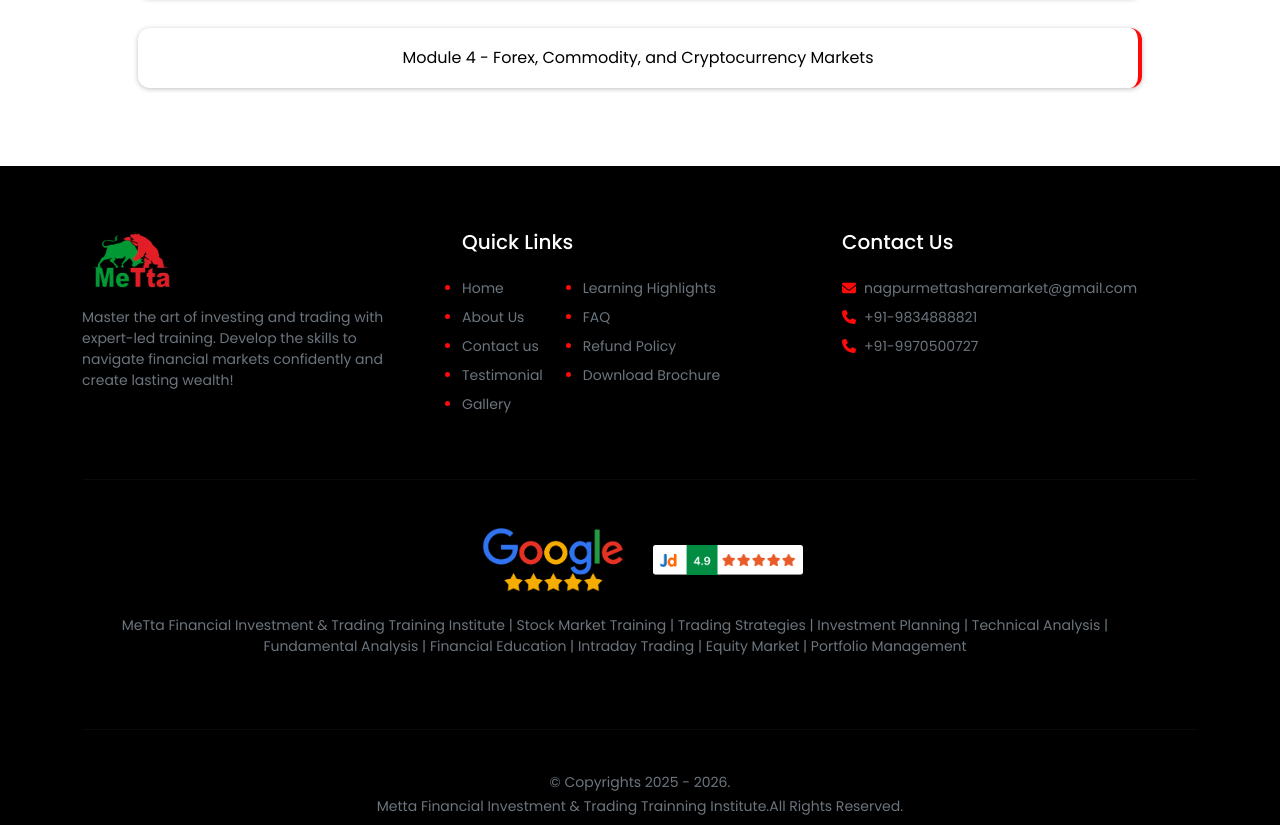
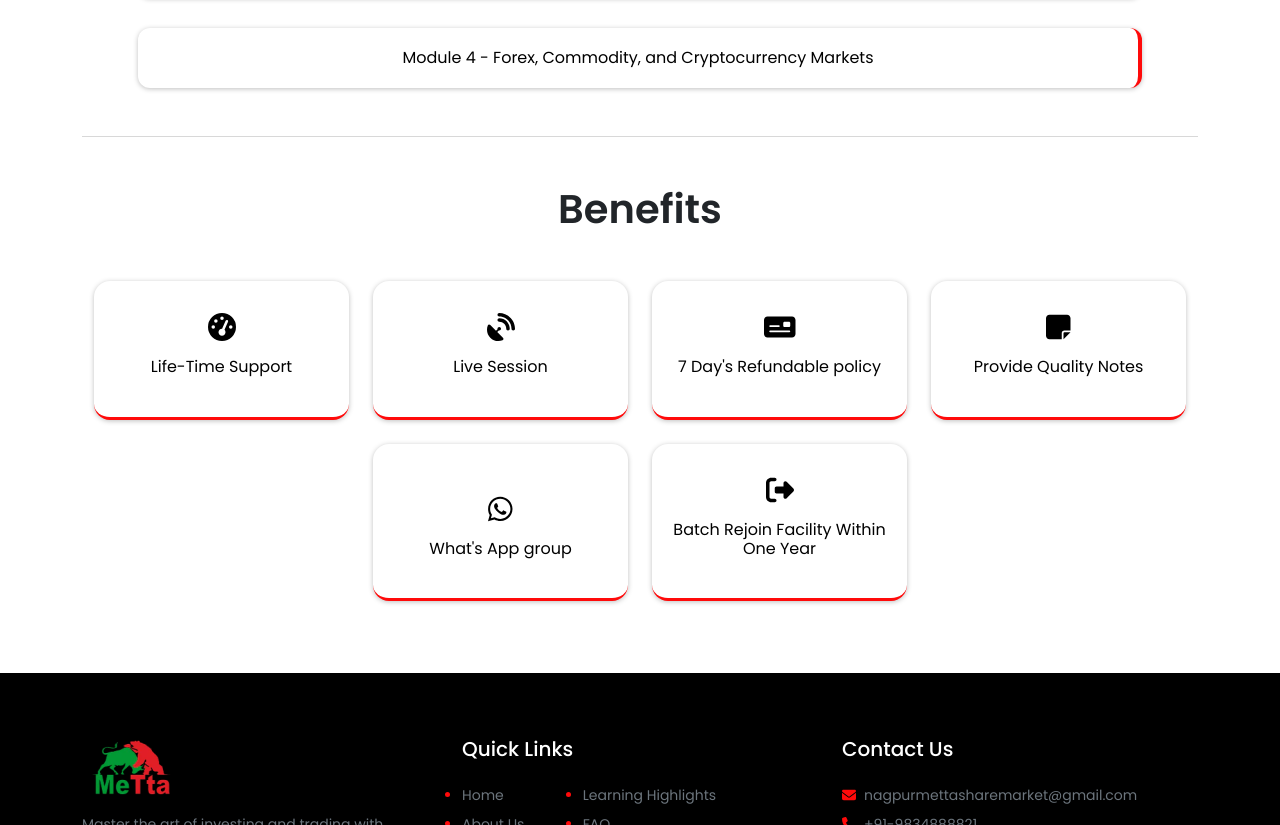
Before and after one commit to Ayush-mahajan-125/Metta-app, a React (Create React App) app: page /course-modules in a window 1280 px wide. Shown: the part 520-1345 px from the top of the page. Built offline with nearby package versions, Linux system fonts and the light colour scheme.

Commit message:
worked on update modules page

```diff
--- a/src/Components/Home/Certification.js
+++ b/src/Components/Home/Certification.js
@@ -3,7 +3,7 @@ import './Home.scss';
 import HeroAbout from '../../assets/img/WhatsApp Image 2025-03-31 at 17.42.54_ae756fe6.jpg';
 const Certification = () => {
     return (
-        <div className="msm-certification-block bg-primary-color text-white py-5">
+        <div className="msm-certification-block bg-primary-color text-white py-5 px-3">
             <div className="container">
                 <div className="row align-items-center">
                     <div className="col-sm-12 col-md-12 col-lg-6">
--- a/src/Components/Home/Home.scss
+++ b/src/Components/Home/Home.scss
@@ -492,6 +492,9 @@ textarea {
     padding: 8rem 16px;
     padding-bottom: 5rem;
     background: #FCEDE6;
+    @media (max-width: 992px) {
+        padding: 3rem 0;
+    }
 
     .msm-highlight {
         color: #ff0a0a;
@@ -710,6 +713,7 @@ textarea {
 
 // Certification
 .msm-certification-block {
+
     .msm-image-content {
         display: flex;
         justify-content: center;
--- a/src/Components/Home/NagpurBestClasses.js
+++ b/src/Components/Home/NagpurBestClasses.js
@@ -14,6 +14,13 @@ const NagpurBestClasses = () => {
         <section className="msm-nagpur-best-classes-section">
             <div className="container">
                 <div className="row align-items-center">
+                    <div className="col-sm-12 col-md-12 col-lg-6">
+                        <div class="msm-card">
+                            <p><img src={NagpurBestClassesThree} alt="About image" loading="lazy" /></p>
+                            <p><img src={NagpurBestClassesTwo} alt="About image" loading="lazy" /></p>
+                            <p><img src={NagpurBestClassesOne} alt="About image" loading="lazy" /></p>
+                        </div>
+                    </div>
                     <div className="col-sm-12 col-md-12 col-lg-6">
 
                         {/* heading */}
@@ -40,13 +47,7 @@ const NagpurBestClasses = () => {
 
                         <a href="/contact-us" className="btn-primary">Contact Us</a>
                     </div>
-                    <div className="col-sm-12 col-md-12 col-lg-6">
-                        <div class="msm-card">
-                            <p><img src={NagpurBestClassesThree} alt="About image" loading="lazy" /></p>
-                            <p><img src={NagpurBestClassesTwo} alt="About image" loading="lazy" /></p>
-                            <p><img src={NagpurBestClassesOne} alt="About image" loading="lazy" /></p>
-                        </div>
-                    </div>
+
                 </div>
             </div>
 
--- a/src/Components/Modules/Modules.js
+++ b/src/Components/Modules/Modules.js
@@ -1,5 +1,8 @@
 import React from 'react';
 import './Modules.scss';
+import { FontAwesomeIcon } from '@fortawesome/react-fontawesome';
+import {  faGaugeHigh, faNoteSticky, faMoneyCheck, faSatelliteDish, faRightFromBracket } from '@fortawesome/free-solid-svg-icons';
+import { faWhatsapp } from "@fortawesome/free-brands-svg-icons";
 const Modules = () => {
     return (
         <div className="msm-mt-5 container pb-5 msm-module-page-block">
@@ -27,7 +30,7 @@ const Modules = () => {
                 Module 3 - Fundamental Analysis
             </button>
 
-            <button type="button" class="btn-toggle-collapse" data-bs-toggle="modal" data-bs-target="#exampleModal4">
+            <button type="button" class="btn-toggle-collapse mb-5" data-bs-toggle="modal" data-bs-target="#exampleModal4">
                 Module 4 - Forex, Commodity, and Cryptocurrency Markets
             </button>
 
@@ -553,6 +556,53 @@ const Modules = () => {
                     </div>
                 </div>
             </div>
+<hr />
+            <div className="container ">
+                <h1 className="fs-1 fw-normal text-dark text-center my-5">Benefits</h1>
+                <div className="row msm-top-spacing justify-content-center">
+                    <div className="col-sm-12 col-md-6 col-lg-3 col-xl-3 mb-4">
+                        <div className="card text-center">
+                            <FontAwesomeIcon icon={faGaugeHigh} className="msm-text-dark fs-3 m-auto mb-3" />
+                            <h6>Life-Time Support</h6>
+                        </div>
+                    </div>
+                    {/*  */}
+                    <div className="col-sm-12 col-md-6 col-lg-3 col-xl-3 mb-4">
+                        <div className="card text-center">
+                            <FontAwesomeIcon icon={faSatelliteDish} className="msm-text-dark fs-3 m-auto mb-3" />
+                            <h6>Live Session</h6>
+                        </div>
+                    </div>
+                    {/*  */}
+                    <div className="col-sm-12 col-md-6 col-lg-3 col-xl-3 mb-4">
+                        <div className="card text-center">
+                            <FontAwesomeIcon icon={faMoneyCheck} className="msm-text-dark fs-3 m-auto mb-3" />
+                            <h6>7 Day's Refundable policy</h6>
+                        </div>
+                    </div>
+                    {/*  */}
+                    <div className="col-sm-12 col-md-6 col-lg-3 col-xl-3 mb-4">
+                        <div className="card text-center">
+                            <FontAwesomeIcon icon={faNoteSticky} className="msm-text-dark fs-3 m-auto mb-3" />
+                            <h6>Provide Quality Notes </h6>
+                        </div>
+                    </div>
+                    {/*  */}
+                    <div className="col-sm-12 col-md-6 col-lg-3 col-xl-3 mb-4">
+                        <div className="card text-center">
+                            <FontAwesomeIcon icon={faWhatsapp} className="msm-text-dark fs-3 m-auto mb-3" />
+                            <h6>What's App group</h6>
+                        </div>
+                    </div>
+                    {/*  */}
+                    <div className="col-sm-12 col-md-6 col-lg-3 col-xl-3 mb-4">
+                        <div className="card text-center">
+                            <FontAwesomeIcon icon={faRightFromBracket} className="msm-text-dark fs-3 m-auto mb-3" />
+                            <h6>Batch Rejoin Facility Within One Year</h6>
+                        </div>
+                    </div>
+                </div>
+            </div>
         </div>
     );
 };
--- a/src/Components/Modules/Modules.scss
+++ b/src/Components/Modules/Modules.scss
@@ -42,4 +42,33 @@
     .list-style-circle {
         list-style: circle;
     }
+
+    .card {
+        padding: 2rem 1rem;
+        border-radius: 1rem;
+        box-shadow:0 1px 5px rgba(0, 0, 0, 0.25);
+        height: 100%;
+        // background-color: #111116;
+        background: white;
+        transition: transform 0.5s ease-in-out;
+        border-bottom: 3px solid #ff0a0a !important;
+        border: none;
+
+        h6,
+        .msm-text-dark {
+            color: rgb(0, 0, 0);
+            font-weight: 400;
+        }
+
+        &:hover {
+            background: #ff0a0a;
+            transition: transform 0.5s ease-in-out;
+
+            h6,
+            .msm-text-dark {
+                color: rgb(255, 255, 255);
+                font-weight: 500;
+            }
+        }
+    }
 }
```
